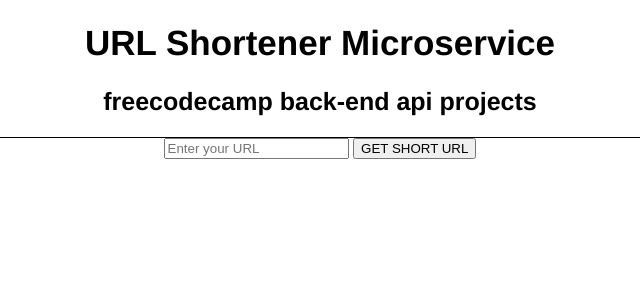
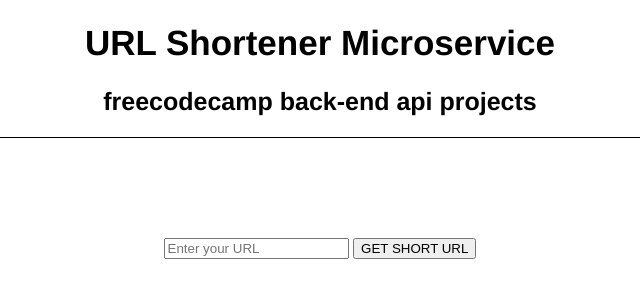
Before and after one commit to hwrdleung/short-url-microservice, a website: page views/index.html in a window 1280 px wide. Shown: the whole page, without its empty margins (320-960 px from the left). Drawn offline with nearby package versions, Linux system fonts and the light colour scheme; no server answers.

Commit message:
🚝💎 Checkpoint views/index.html:603188/22 public/style.css:603188/1

```diff
--- a/public/style.css
+++ b/public/style.css
@@ -22,6 +22,10 @@
   width: 100%;
 }
 
+section {
+ padding: 100px;
+}
+
 h1 {
   font-weight: bold;
   font-size: 35px;
```
